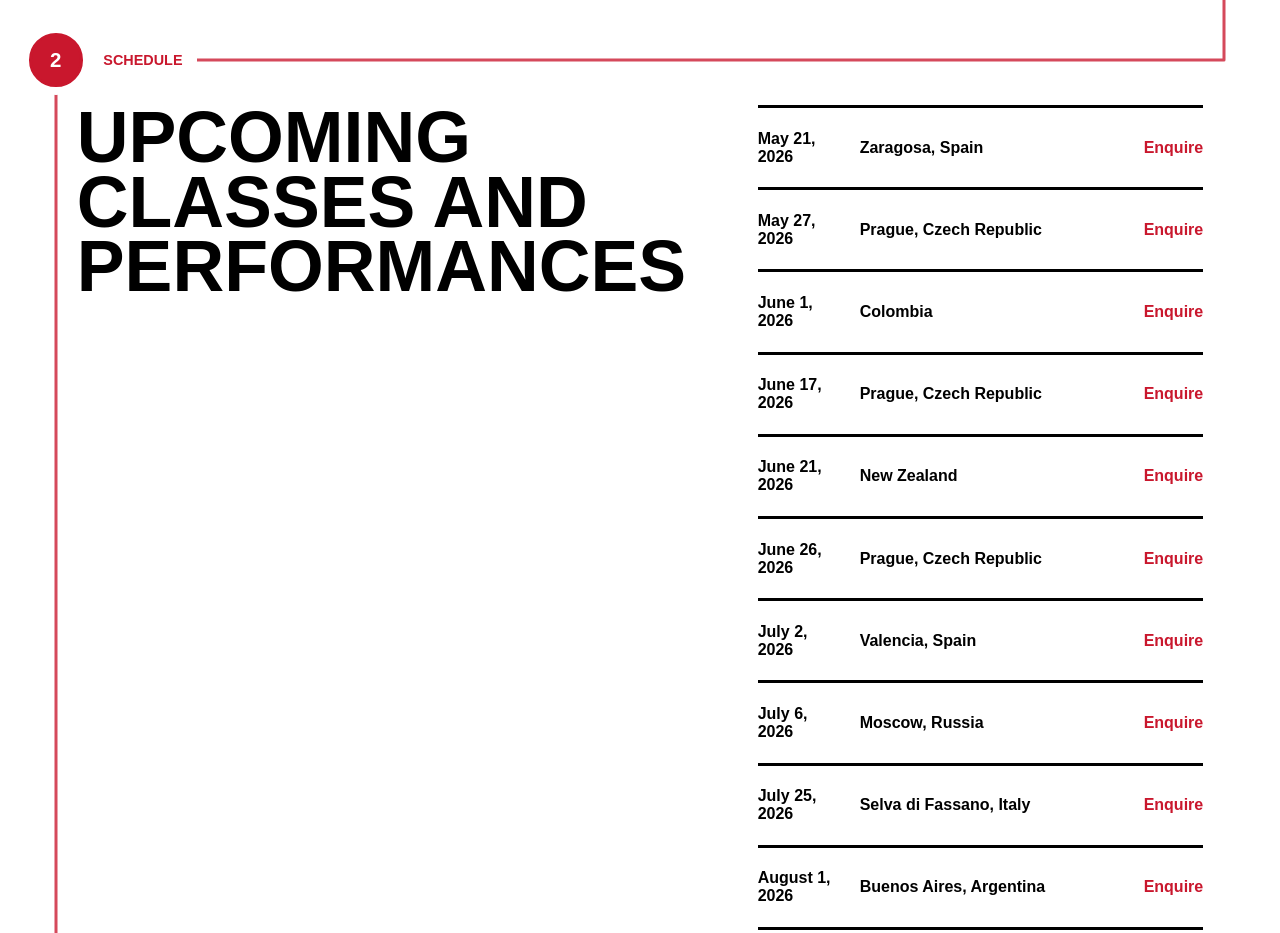
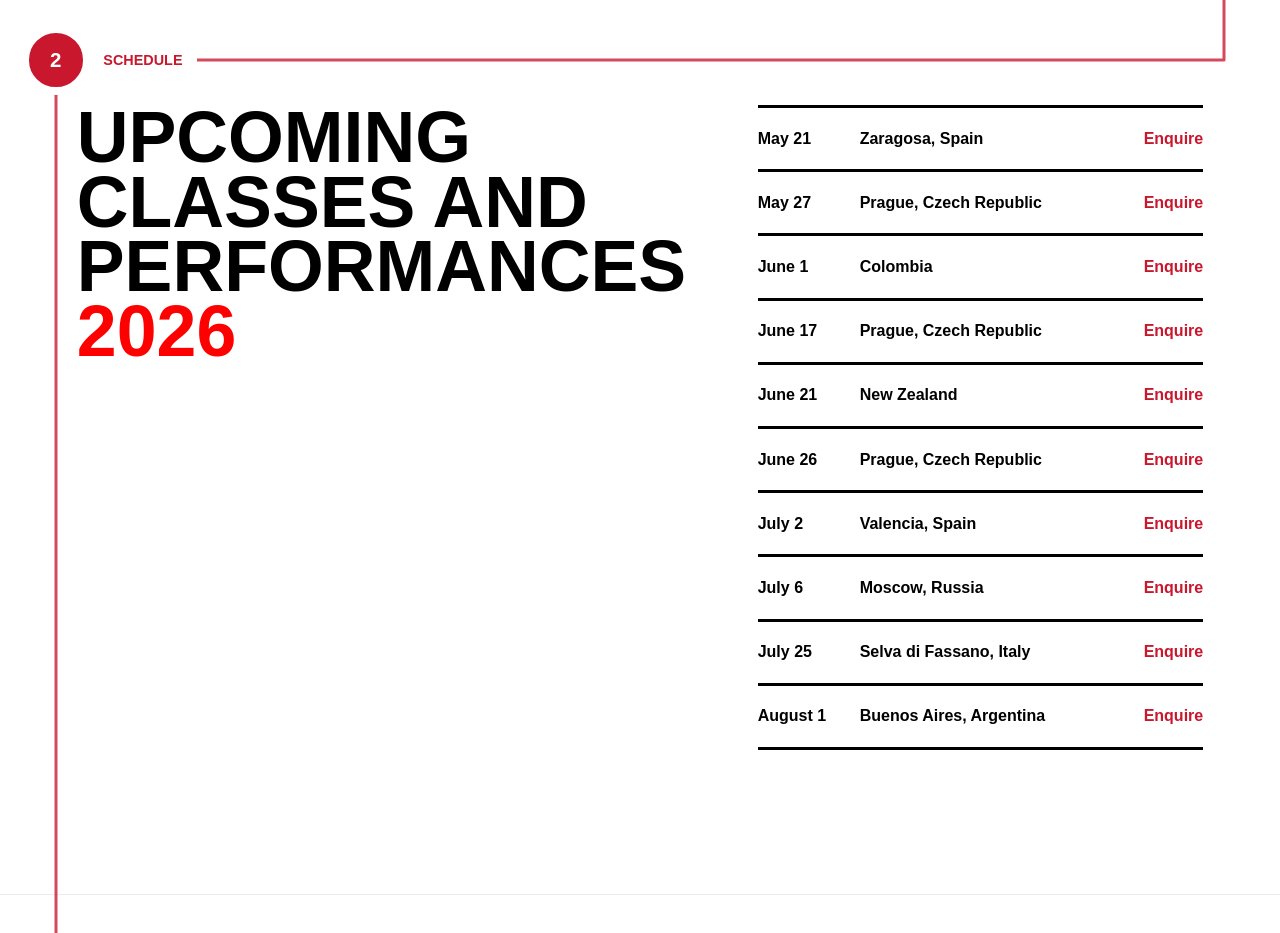
Before and after one commit to MKaratsioris/Moro-Website, a plain HTML site: page index.html in a window 1280 px wide. Shown: the part 1640-2573 px from the top of the page. Drawn offline with Linux system fonts and the light colour scheme.

Commit message:
Change schedule details

```diff
--- a/index.html
+++ b/index.html
@@ -101,55 +101,56 @@
         </div>
         <div>
           <h2>Upcoming classes and performances</h2>
+          <h2 style="color: red;">2026</h2>
         </div>
         <div class="schedule-list">
           <article>
-            <time datetime="2026-05-21">May 21, 2026</time>
+            <time datetime="2026-05-21">May 21</time>
             <span>Zaragosa, Spain</span>
             <a href="#contact-me">Enquire</a>
           </article>
           <article>
-            <time datetime="2026-05-27">May 27, 2026</time>
+            <time datetime="2026-05-27">May 27</time>
             <span>Prague, Czech Republic</span>
             <a href="#contact-me">Enquire</a>
           </article>
           <article>
-            <time datetime="2026-06-01">June 1, 2026</time>
+            <time datetime="2026-06-01">June 1</time>
             <span>Colombia</span>
             <a href="#contact-me">Enquire</a>
           </article>
           <article>
-            <time datetime="2026-06-17">June 17, 2026</time>
+            <time datetime="2026-06-17">June 17</time>
             <span>Prague, Czech Republic</span>
             <a href="#contact-me">Enquire</a>
           </article>
           <article>
-            <time datetime="2026-06-21">June 21, 2026</time>
+            <time datetime="2026-06-21">June 21</time>
             <span>New Zealand</span>
             <a href="#contact-me">Enquire</a>
           </article>
           <article>
-            <time datetime="2026-06-26">June 26, 2026</time>
+            <time datetime="2026-06-26">June 26</time>
             <span>Prague, Czech Republic</span>
             <a href="#contact-me">Enquire</a>
           </article>
           <article>
-            <time datetime="2026-07-02">July 2, 2026</time>
+            <time datetime="2026-07-02">July 2</time>
             <span>Valencia, Spain</span>
             <a href="#contact-me">Enquire</a>
           </article>
           <article>
-            <time datetime="2026-07-06">July 6, 2026</time>
+            <time datetime="2026-07-06">July 6</time>
             <span>Moscow, Russia</span>
             <a href="#contact-me">Enquire</a>
           </article>
           <article>
-            <time datetime="2026-07-25">July 25, 2026</time>
+            <time datetime="2026-07-25">July 25</time>
             <span>Selva di Fassano, Italy</span>
             <a href="#contact-me">Enquire</a>
           </article>
           <article>
-            <time datetime="2026-08-01">August 1, 2026</time>
+            <time datetime="2026-08-01">August 1</time>
             <span>Buenos Aires, Argentina</span>
             <a href="#contact-me">Enquire</a>
           </article>
```
